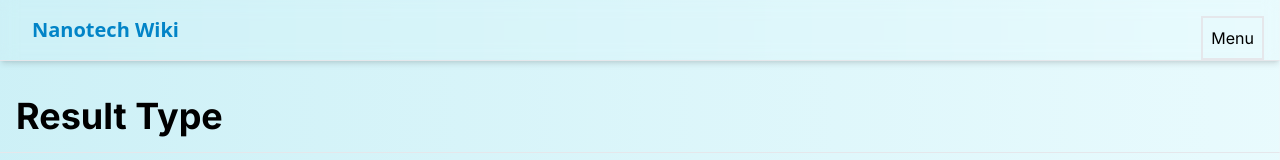
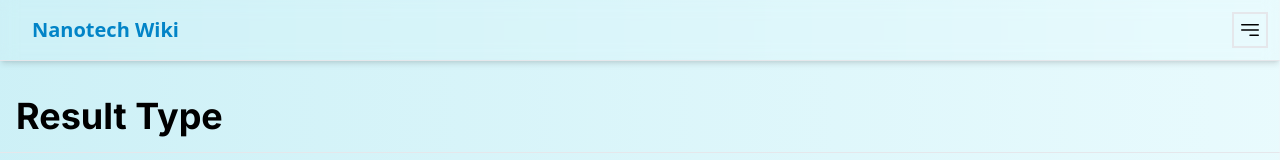
Before and after one commit to NanotechPikachu/Next, a Next.js app: page /result in a window 1280 px wide. Shown: the top 160 px of the page. Built offline with nearby package versions, Linux system fonts and the light colour scheme.

Commit message:
Update NavBar.jsx

```diff
--- a/src/components/NavBar.jsx
+++ b/src/components/NavBar.jsx
@@ -16,12 +16,21 @@ export default function NavBar() {
     <p className="font-bold text-left text-sky-600 hover:text-amber-700 text-xl font-sans">
     Nanotech Wiki
     </p>
+<div className={`fixed top-0 right-0 m-3 p-1 border-2 ${isOpen ? 'hidden' : 'block'}`}
+        onClick={toggleNavBar}
+      >
+<svg xmlns="http://www.w3.org/2000/svg" fill="none" viewBox="0 0 24 24" strokeWidth={1.5} stroke="currentColor" className="w-6 h-6">
+  <path strokeLinecap="round" strokeLinejoin="round" d="M3.75 6.75h16.5M3.75 12h16.5M12 17.25h8.25" />
+</svg>
+</div>
+{/*
       <button
         className={`fixed top-0 right-0 m-4 p-2 border-2 ${isOpen ? 'hidden' : 'block'}`}
         onClick={toggleNavBar}
       >
         Menu
       </button>
+*/}
     </div>
       <div
         className={`fixed z-30 top-0 right-0 w-1/2 h-full bg-gray-100 p-4 transform ${
```
